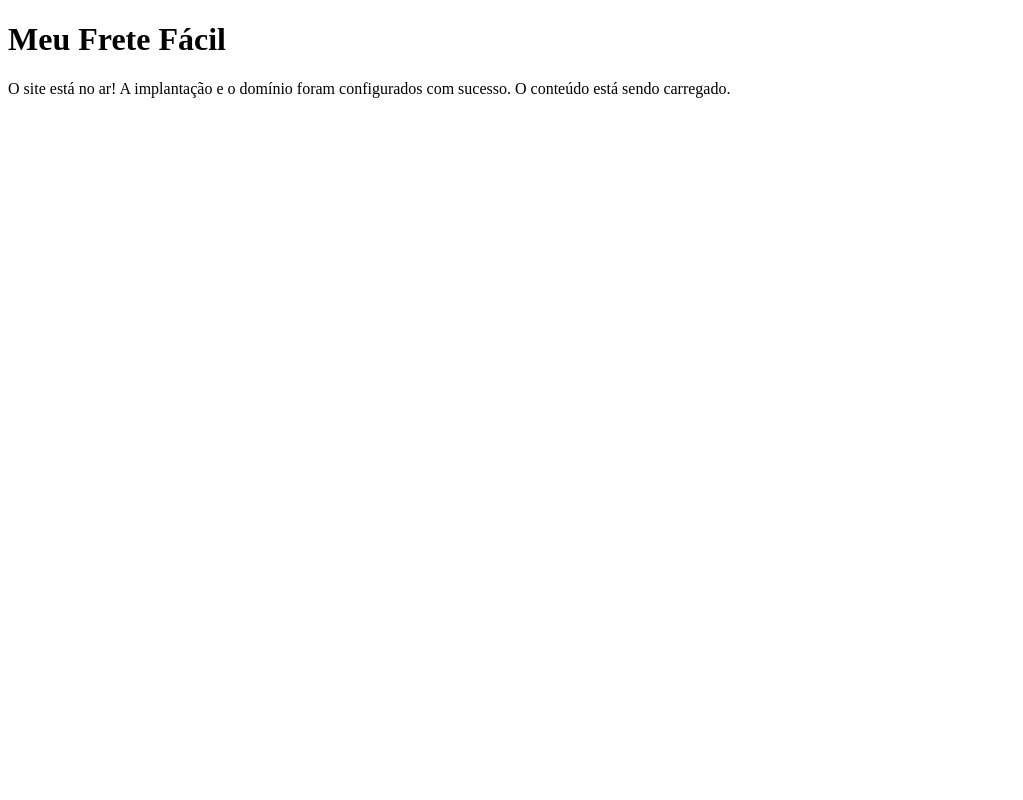
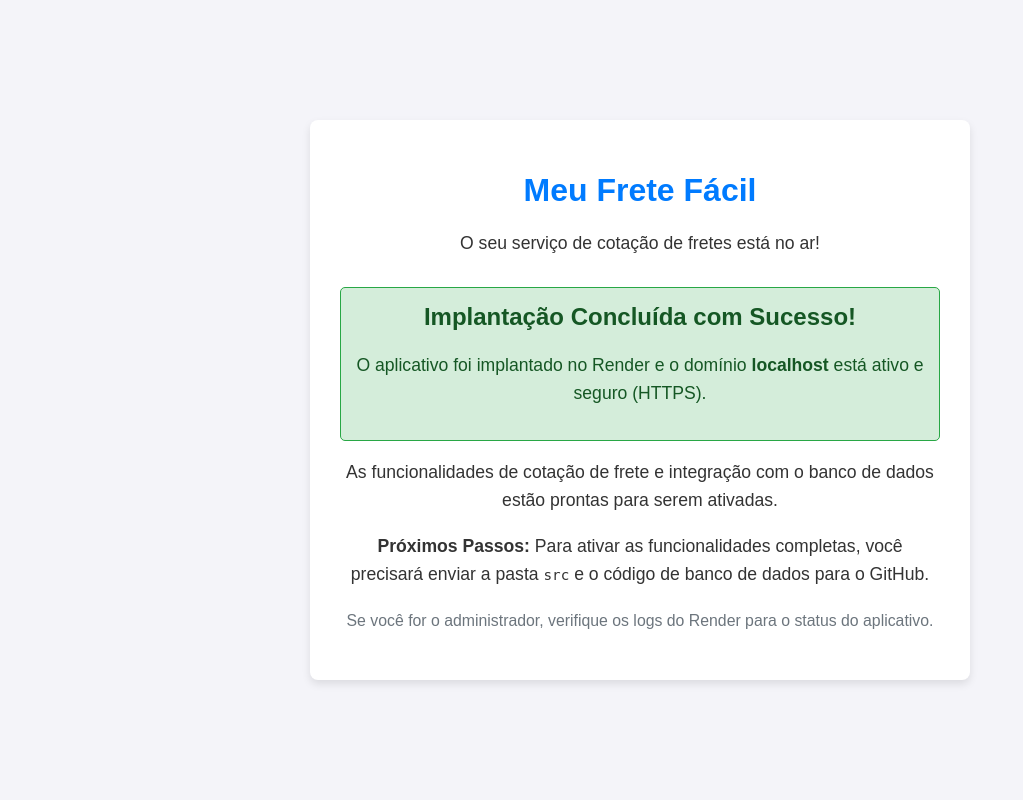
Before and after one commit to carusorodrigo/meufretefacil-docker, a Flask app: page / in a window 1280 px wide. Shown: the whole page, without its empty margins (0-1023 px from the left). Run offline with Flask 3, Linux system fonts and the light colour scheme.

Commit message:
Update index.html

```diff
--- a/templates/index.html
+++ b/templates/index.html
@@ -2,10 +2,76 @@
 <html lang="pt-br">
 <head>
     <meta charset="UTF-8">
-    <title>Meu Frete Fácil - Site em Construção</title>
+    <meta name="viewport" content="width=device-width, initial-scale=1.0">
+    <title>Meu Frete Fácil - Cotação de Fretes</title>
+    <style>
+        body {
+            font-family: Arial, sans-serif;
+            background-color: #f4f4f9;
+            color: #333;
+            margin: 0;
+            padding: 0;
+            display: flex;
+            flex-direction: column;
+            align-items: center;
+            justify-content: center;
+            min-height: 100vh;
+        }
+        .container {
+            background-color: #fff;
+            padding: 30px;
+            border-radius: 8px;
+            box-shadow: 0 4px 8px rgba(0, 0, 0, 0.1);
+            width: 90%;
+            max-width: 600px;
+            text-align: center;
+        }
+        h1 {
+            color: #007bff;
+            margin-bottom: 20px;
+        }
+        p {
+            font-size: 1.1em;
+            line-height: 1.6;
+        }
+        .status-box {
+            margin-top: 30px;
+            padding: 15px;
+            border: 1px solid #28a745;
+            background-color: #d4edda;
+            color: #155724;
+            border-radius: 5px;
+        }
+        .status-box h2 {
+            margin-top: 0;
+            color: #155724;
+        }
+        .contact-info {
+            margin-top: 20px;
+            font-size: 0.9em;
+            color: #6c757d;
+        }
+    </style>
 </head>
 <body>
-    <h1>Meu Frete Fácil</h1>
-    <p>O site está no ar! A implantação e o domínio foram configurados com sucesso. O conteúdo está sendo carregado.</p>
+    <div class="container">
+        <h1>Meu Frete Fácil</h1>
+        <p>
+            O seu serviço de cotação de fretes está no ar!
+        </p>
+        <div class="status-box">
+            <h2>Implantação Concluída com Sucesso!</h2>
+            <p>O aplicativo foi implantado no Render e o domínio <strong>{{ request.host }}</strong> está ativo e seguro (HTTPS).</p>
+        </div>
+        <p>
+            As funcionalidades de cotação de frete e integração com o banco de dados estão prontas para serem ativadas.
+        </p>
+        <p>
+            <strong>Próximos Passos:</strong> Para ativar as funcionalidades completas, você precisará enviar a pasta <code>src</code> e o código de banco de dados para o GitHub.
+        </p>
+        <div class="contact-info">
+            <p>Se você for o administrador, verifique os logs do Render para o status do aplicativo.</p>
+        </div>
+    </div>
 </body>
 </html>
```
